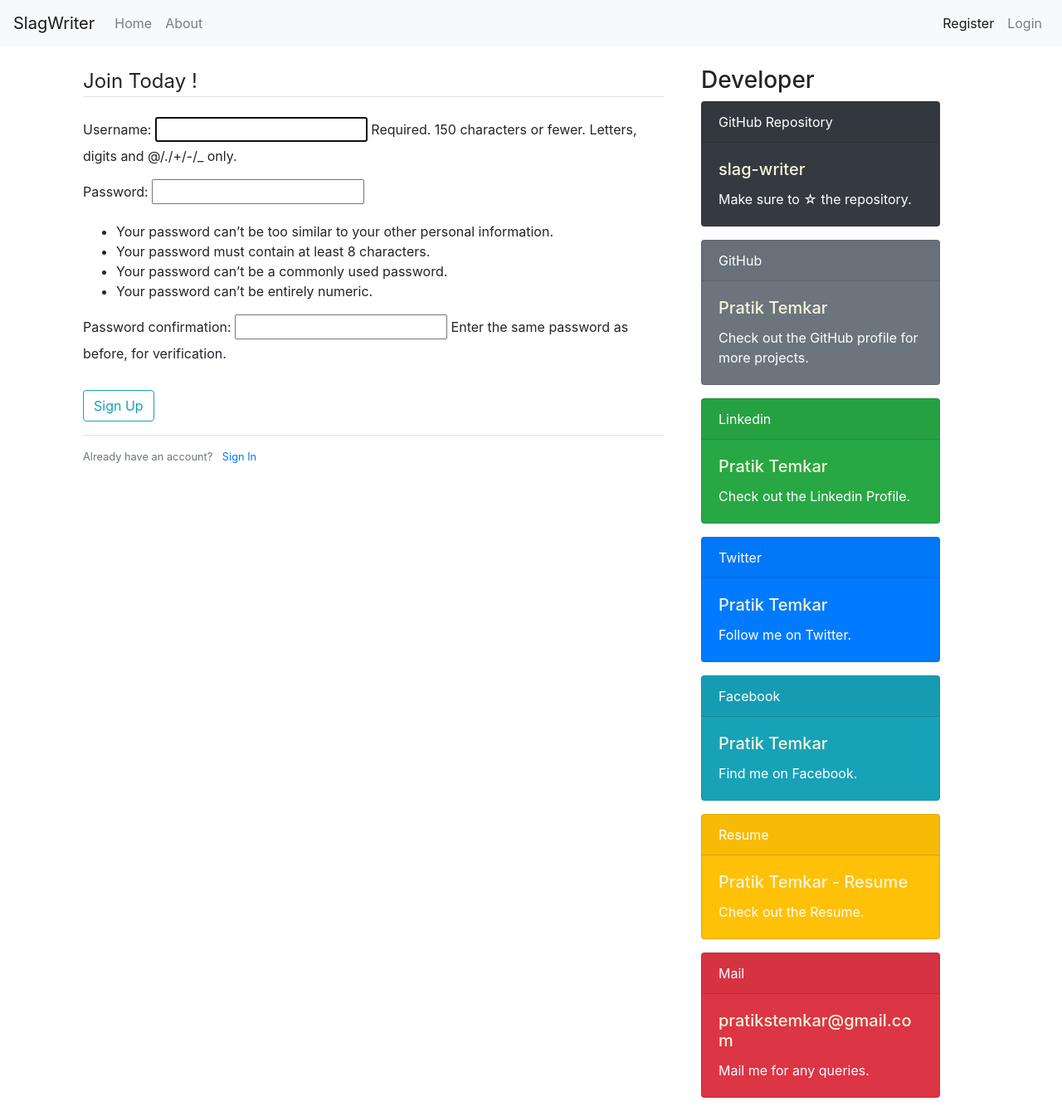
After one commit to pratikstemkar/slag-writer, a Django app: page /register/ in a window 1280 px wide. The commit adds this page. Shown: the whole page at 83% size. Run offline with Django 3.2, Linux system fonts and the light colour scheme; some libraries are stand-ins or nearby versions.

Commit message:
Form added. :wrench:

```diff
--- a/app/app/settings.py
+++ b/app/app/settings.py
@@ -31,6 +31,7 @@
 # Application definition
 
 INSTALLED_APPS = [
+    'users.apps.UsersConfig',
     'blog.apps.BlogConfig',
     'django.contrib.admin',
     'django.contrib.auth',
--- a/app/app/urls.py
+++ b/app/app/urls.py
@@ -15,8 +15,10 @@
 """
 from django.contrib import admin
 from django.urls import path, include
+from users import views as users_views
 
 urlpatterns = [
     path('admin/', admin.site.urls),
+    path('register/', users_views.register, name="users-register"),
     path('', include('blog.urls')),
 ]
--- a/app/blog/templates/blog/base.html
+++ b/app/blog/templates/blog/base.html
@@ -31,11 +31,11 @@
                 </li>
                 </ul>
                 <ul class="navbar-nav mr-left">
-                    <li class="nav-item">
-                        <a class="nav-link" href="#">Register</a>
+                    <li class="nav-item{% if title == 'Register' %} active{% endif %}">
+                        <a class="nav-link" href="{% url 'users-register' %}">Register{% if title == "Register" %} <span class="sr-only">(current)</span>{% endif %}</a>
                     </li>
-                    <li class="nav-item">
-                        <a class="nav-link" href="#">Login</a>
+                    <li class="nav-item{% if title == 'Login' %} active{% endif %}">
+                        <a class="nav-link" href="#">Login{% if title == 'Login' %} <span class="sr-only">(current)</span>{% endif %}</a>
                     </li>
                 </ul>
             </div>
@@ -46,6 +46,13 @@
             <!-- Row -->
             <div class="row">
                 <div class="col-8">
+                    {% if messages %}
+                        {% for message in messages %}
+                            <div class="alert alert-{{ message.tags }}">
+                                {{ message }}
+                            </div>
+                        {% endfor %}
+                    {% endif %}
                     {% block content %}
                     {% endblock %}
                 </div>
--- a/app/blog/templates/blog/register.html
+++ /dev/null
@@ -1,4 +0,0 @@
-{% extends 'base.html' %}
-{% block content %}
-
-{% endblock %}
--- /dev/null
+++ b/app/users/templates/users/register.html
@@ -0,0 +1,18 @@
+{% extends 'blog/base.html' %}
+{% block content %}
+    <div class="container">
+        <form method="POST">
+            {% csrf_token %}
+            <fieldset class="form-group">
+                <legend class="border-bottom mb-4">Join Today !</legend>
+                {{form.as_p}}
+            </fieldset>
+            <div class="form-group">
+                <button class="btn btn-outline-info" type="submit">Sign Up</button>
+            </div>
+        </form>
+        <div class="border-top pt-3">
+            <small class="text-muted">Already have an account? <a class="ml-2" href="#">Sign In</a></small>
+        </div>
+    </div>
+{% endblock %}
--- a/app/users/views.py
+++ b/app/users/views.py
@@ -1,3 +1,16 @@
-from django.shortcuts import render
+from django.shortcuts import render, redirect
+from django.contrib.auth.forms import UserCreationForm
+from django.contrib import messages
 
 # Create your views here.
+def register(request):
+    if request.method == 'POST':
+        form = UserCreationForm(request.POST)
+        if form.is_valid():
+            form.save()
+            username = form.cleaned_data.get('username')
+            messages.success(request, f'Account created for {username}!')
+            return redirect('blog-home')
+    else:
+        form = UserCreationForm()
+    return render(request, 'users/register.html', {'form' : form, 'title' : 'Register'})
```
